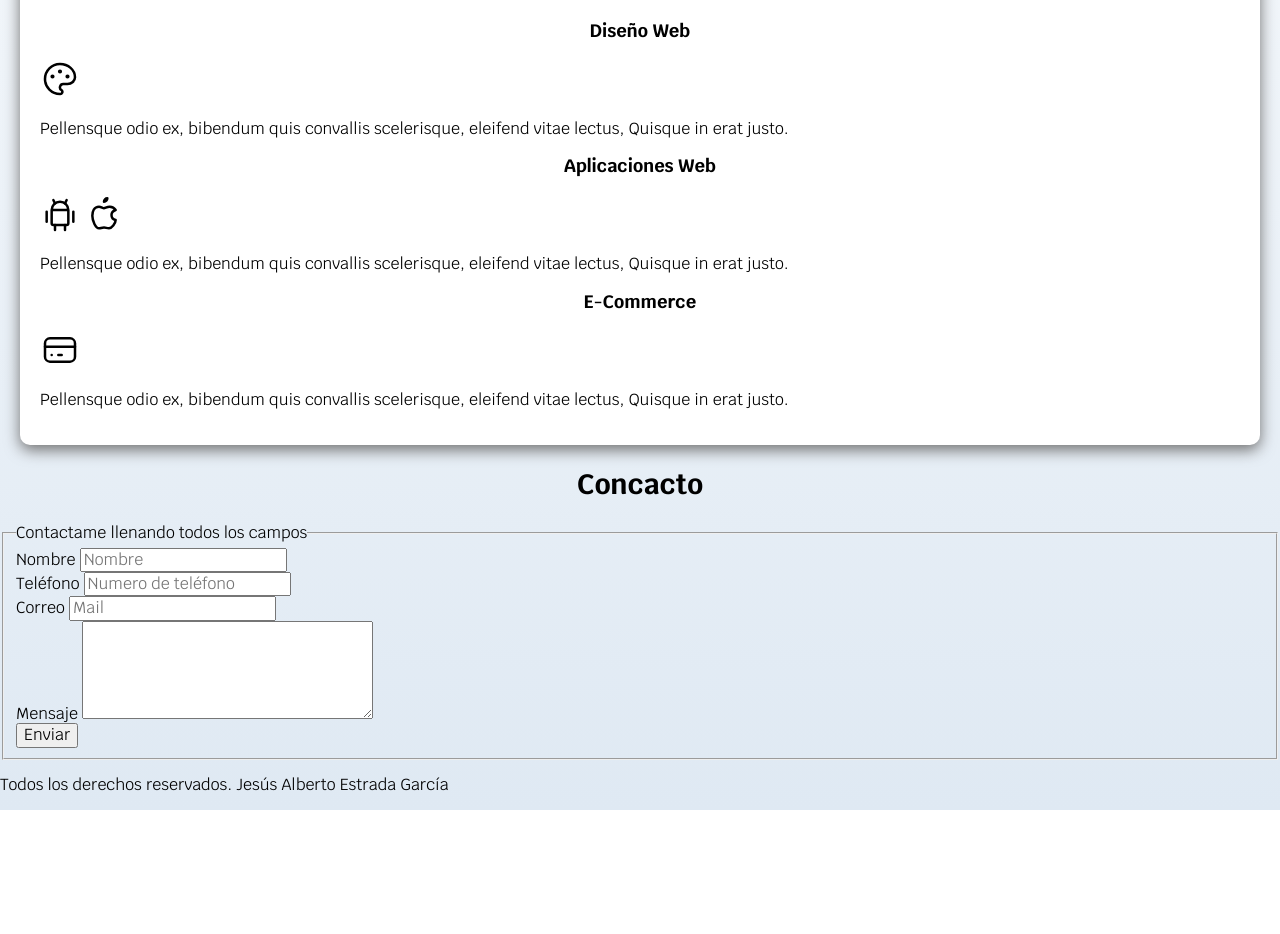
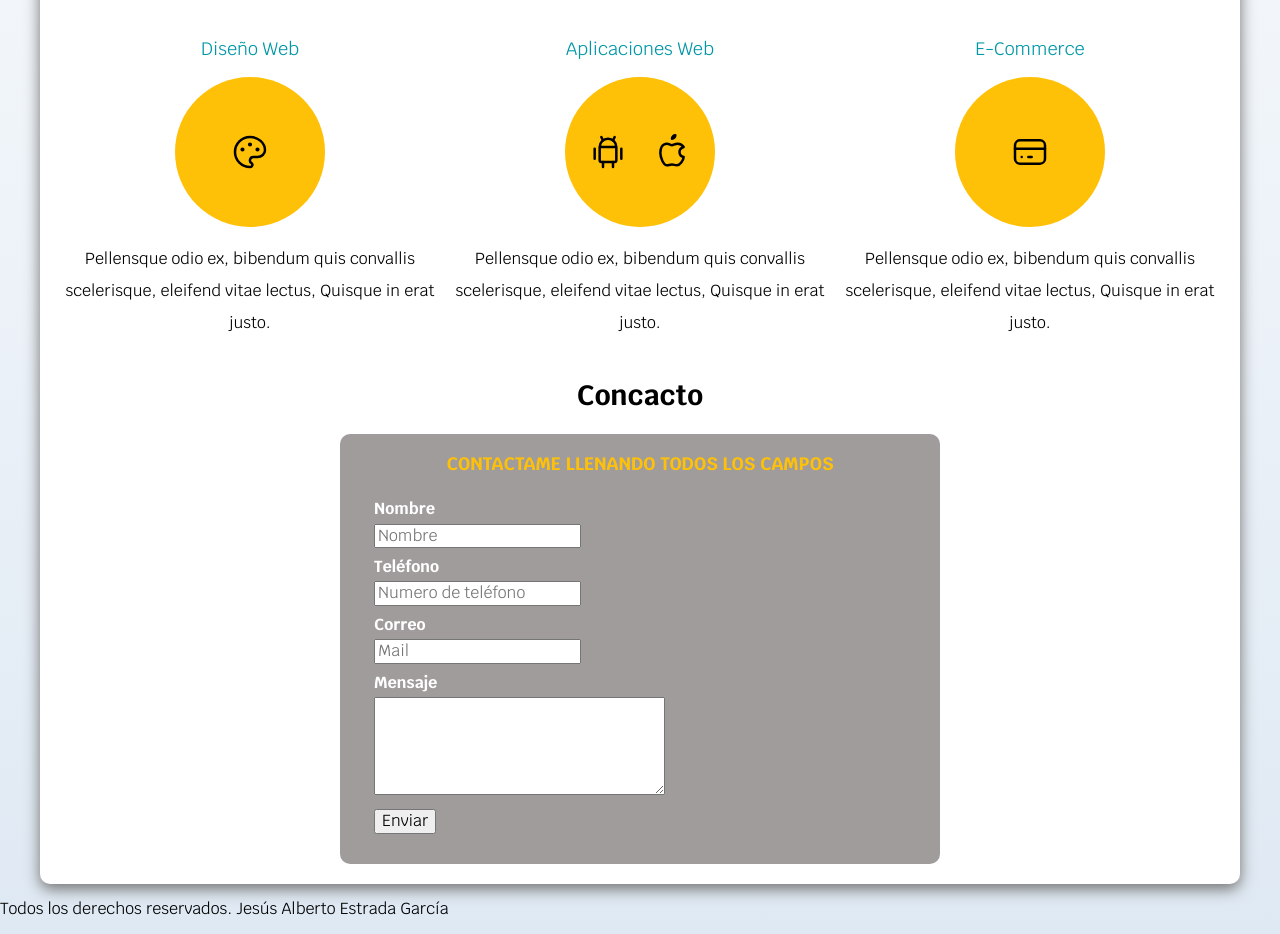
Before and after one commit to BetoEstrada2580/practica1, a plain HTML site: page index.html in a window 1280 px wide. Shown: the part 681-1615 px from the top of the page. Before the commit the page ends 1491 px from the top, so only its background shows below. Drawn offline with Linux system fonts and the light colour scheme.

Commit message:
Avance 3

```diff
--- a/css/style.css
+++ b/css/style.css
@@ -3,7 +3,7 @@
   --oscuro: #212121;
   --primario: #ffc107;
   --secundario: #0097a7;
-  --gris: #d8d8d8;
+  --gris: #a09c9c;
   --gris_claro: #dfe9f3;
 }
 
@@ -12,9 +12,9 @@ html {
   box-sizing: border-box;
 }
 
-/* *,*::before,*::after {
+*,*::before,*::after {
   box-sizing: inherit;
-} */
+}
 
 body {
   font-size: 16px; /* 1rem = 10px */
@@ -137,6 +137,75 @@ h3 {
   border-radius: 1rem;
 }
 
+.servicio {
+  display: flex;
+  flex-direction: column;
+  align-items: center;
+  text-align: center;
+}
+
+.servicio h3 {
+  color: var(--secundario);
+  font-weight: normal;
+}
+
+.servicio p {
+  line-height: 2;
+}
+
+.servicio .iconos {
+  height: 15rem;
+  width: 15rem;
+  background-color: var(--primario);
+  border-radius: 50%;
+  display: flex;
+  justify-content: space-evenly;
+  align-items: center;
+}
+ /* contacto */
+.formulario{
+  background-color: var(--gris);
+  width: min( 60rem, 100% ); /** Utilizar el valor mas pequeño **/
+  margin:  0 auto;
+  padding: 2rem;
+  border-radius: 1rem;
+}
+
+.formulario fieldset {
+  border: none;
+}
+
+.formulario legend {
+  text-align: center;
+  font-size: 1.8rem;
+  text-transform: uppercase;
+  font-weight: bold;
+  margin-bottom: 2rem;
+  color: var(--primario);
+}
+
+.contenedor-campos {
+
+}
+
+.campo {
+  margin-bottom: 1rem;
+}
+
+.campo label {
+  color: var(--blanco);
+  font-weight: bold;
+  margin-bottom: .5rem;
+  display: block;
+}
+
+/* .input-text {
+  width: 100%;
+  border:  none;
+  padding: 1.5rem;
+  border-radius: 1.5rem;
+} */
+
 /* celular */
 @media (min-width: 480px) {
   .nav_principal {
@@ -151,4 +220,9 @@ h3 {
 
 /* tablet */
 @media (min-width: 768px) {
+  .servicios {
+    display: grid;
+    grid-template-columns: repeat(3, 1fr);
+    column-gap: 1rem;
+  }
 }
--- a/index.html
+++ b/index.html
@@ -48,11 +48,15 @@
 
     <main class="contenedor sombra">
         <h2>Mis servicios</h2>
-        <section>
+
+        <div class="servicios">
+
+            <section class="servicio">
                 <h3>Diseño Web</h3>
-            <svg xmlns="http://www.w3.org/2000/svg" class="icon icon-tabler icon-tabler-palette" width="40" height="40"
-                viewBox="0 0 24 24" stroke-width="1.5" stroke="#000000" fill="none" stroke-linecap="round"
-                stroke-linejoin="round">
+                <div class="iconos">
+                    <svg xmlns="http://www.w3.org/2000/svg" class="icon icon-tabler icon-tabler-palette" width="40"
+                        height="40" viewBox="0 0 24 24" stroke-width="1.5" stroke="#000000" fill="none"
+                        stroke-linecap="round" stroke-linejoin="round">
                         <path stroke="none" d="M0 0h24v24H0z" fill="none" />
                         <path
                             d="M12 21a9 9 0 1 1 0 -18a9 8 0 0 1 9 8a4.5 4 0 0 1 -4.5 4h-2.5a2 2 0 0 0 -1 3.75a1.3 1.3 0 0 1 -1 2.25" />
@@ -60,16 +64,18 @@
                         <circle cx="12" cy="7.5" r=".5" fill="currentColor" />
                         <circle cx="16.5" cy="10.5" r=".5" fill="currentColor" />
                     </svg>
+                </div>
                 <p>Pellensque odio ex, bibendum quis convallis scelerisque, eleifend vitae lectus,
                     Quisque in erat justo.
                 </p>
             </section>
 
-        <section>
+            <section class="servicio">
                 <h3>Aplicaciones Web</h3>
-            <svg xmlns="http://www.w3.org/2000/svg" class="icon icon-tabler icon-tabler-brand-android" width="40"
-                height="40" viewBox="0 0 24 24" stroke-width="1.5" stroke="#000000" fill="none" stroke-linecap="round"
-                stroke-linejoin="round">
+                <div class="iconos">
+                    <svg xmlns="http://www.w3.org/2000/svg" class="icon icon-tabler icon-tabler-brand-android"
+                        width="40" height="40" viewBox="0 0 24 24" stroke-width="1.5" stroke="#000000" fill="none"
+                        stroke-linecap="round" stroke-linejoin="round">
                         <path stroke="none" d="M0 0h24v24H0z" fill="none" />
                         <line x1="4" y1="10" x2="4" y2="16" />
                         <line x1="20" y1="10" x2="20" y2="16" />
@@ -81,63 +87,66 @@
                     </svg>
 
                     <svg xmlns="http://www.w3.org/2000/svg" class="icon icon-tabler icon-tabler-brand-apple" width="40"
-                height="40" viewBox="0 0 24 24" stroke-width="1.5" stroke="#000000" fill="none" stroke-linecap="round"
-                stroke-linejoin="round">
+                        height="40" viewBox="0 0 24 24" stroke-width="1.5" stroke="#000000" fill="none"
+                        stroke-linecap="round" stroke-linejoin="round">
                         <path stroke="none" d="M0 0h24v24H0z" fill="none" />
                         <path
                             d="M9 7c-3 0 -4 3 -4 5.5c0 3 2 7.5 4 7.5c1.088 -.046 1.679 -.5 3 -.5c1.312 0 1.5 .5 3 .5s4 -3 4 -5c-.028 -.01 -2.472 -.403 -2.5 -3c-.019 -2.17 2.416 -2.954 2.5 -3c-1.023 -1.492 -2.951 -1.963 -3.5 -2c-1.433 -.111 -2.83 1 -3.5 1c-.68 0 -1.9 -1 -3 -1z" />
                         <path d="M12 4a2 2 0 0 0 2 -2a2 2 0 0 0 -2 2" />
                     </svg>
-
+                </div>
                 <p>Pellensque odio ex, bibendum quis convallis scelerisque, eleifend vitae lectus,
                     Quisque in erat justo.
                 </p>
             </section>
 
-        <section>
+            <section class="servicio">
                 <h3>E-Commerce</h3>
+                <div class="iconos">
                     <svg xmlns="http://www.w3.org/2000/svg" class="icon icon-tabler icon-tabler-credit-card" width="40"
-                height="40" viewBox="0 0 24 24" stroke-width="1.5" stroke="#000000" fill="none" stroke-linecap="round"
-                stroke-linejoin="round">
+                        height="40" viewBox="0 0 24 24" stroke-width="1.5" stroke="#000000" fill="none"
+                        stroke-linecap="round" stroke-linejoin="round">
                         <path stroke="none" d="M0 0h24v24H0z" fill="none" />
                         <rect x="3" y="5" width="18" height="14" rx="3" />
                         <line x1="3" y1="10" x2="21" y2="10" />
                         <line x1="7" y1="15" x2="7.01" y2="15" />
                         <line x1="11" y1="15" x2="13" y2="15" />
                     </svg>
+                </div>
                 <p>Pellensque odio ex, bibendum quis convallis scelerisque, eleifend vitae lectus,
                     Quisque in erat justo.
                 </p>
             </section>
-    </main>
+
+        </div>
 
         <section>
             <h2>Concacto</h2>
-        <form action="">
+            <form action="" class="formulario">
                 <fieldset>
 
                     <legend>Contactame llenando todos los campos</legend>
-
-                <div>
+                    <div class="contenedor-campos">
+                        <div class="campo">
                             <label for="">Nombre</label>
-                    <input type="text" placeholder="Nombre">
+                            <input class="input-text" type="text" placeholder="Nombre">
                         </div>
 
-                <div>
+                        <div class="campo">
                             <label for="">Teléfono</label>
-                    <input type="tel" placeholder="Numero de teléfono">
+                            <input class="input-text" type="tel" placeholder="Numero de teléfono">
                         </div>
 
-                <div>
+                        <div class="campo">
                             <label for="">Correo</label>
-                    <input type="email" placeholder="Mail">
+                            <input class="input-text" type="email" placeholder="Mail">
                         </div>
 
-                <div>
+                        <div class="campo">
                             <label for="">Mensaje</label>
                             <textarea name="" id="" cols="30" rows="5"></textarea>
                         </div>
-
+                    </div> <!-- contenedor campos -->
                     <div>
                         <input type="submit" value="Enviar">
                     </div>
@@ -145,6 +154,8 @@
                 </fieldset>
             </form>
         </section>
+
+    </main>
     <footer>
         <p>Todos los derechos reservados. Jesús Alberto Estrada García</p>
     </footer>
```
Lines whose indentation alone changed are shown as unchanged.
